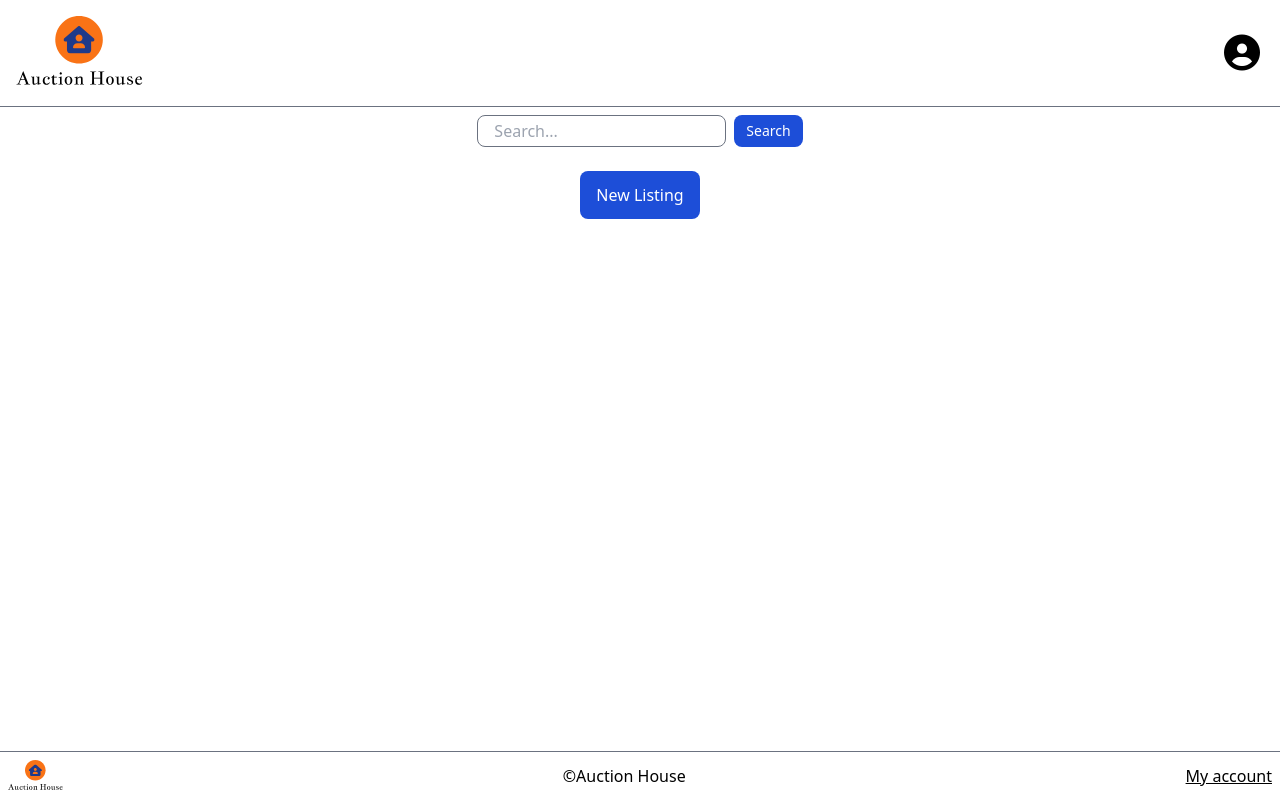
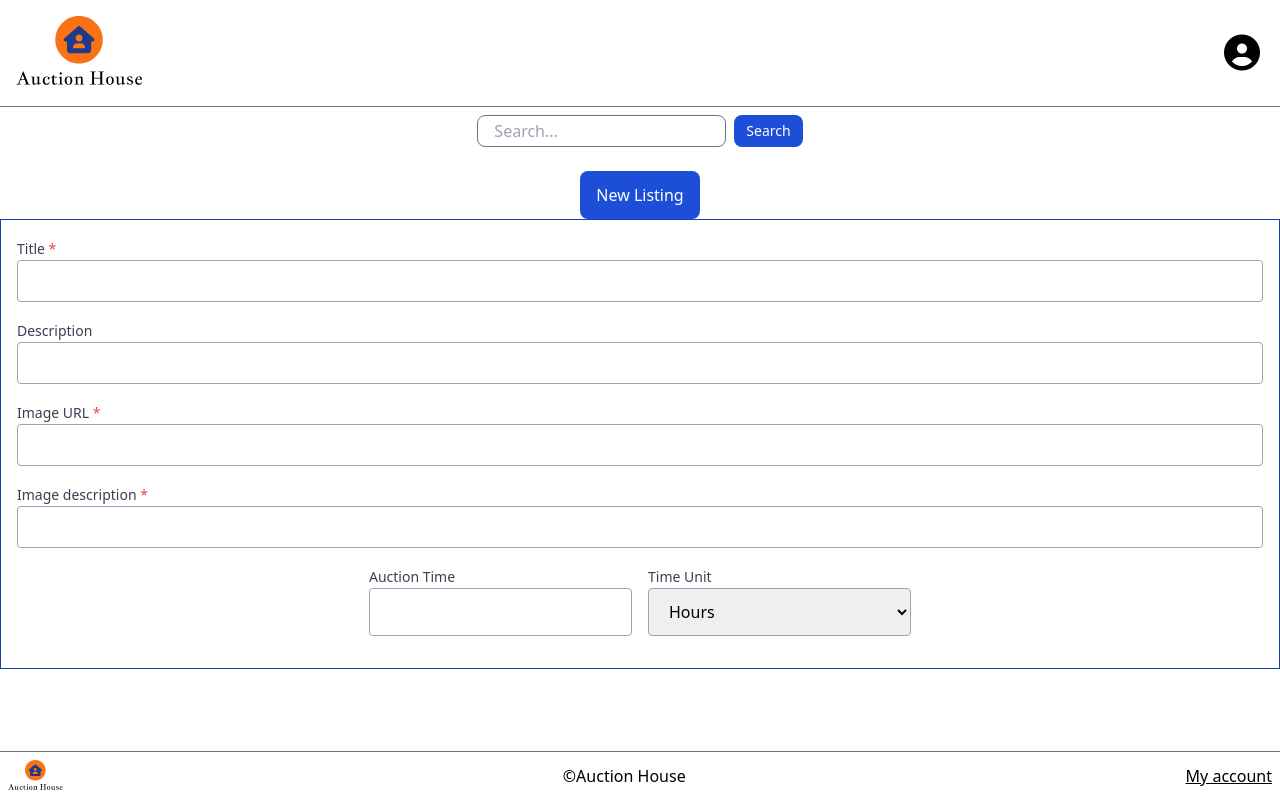
Before and after one commit to Bakek-lang/semester-project-2, a website built with Vite: page index.html in a window 1280 px wide. Built offline with nearby package versions, Linux system fonts and the light colour scheme; no server answers.

Commit message:
template

```diff
--- a/index.html
+++ b/index.html
@@ -124,6 +124,62 @@
           New Listing
         </button>
       </div>
+      <div class="flex flex-col border border-blue-800 items-center p-4">
+        <div class="mb-4 w-full">
+          <label for="title" class="text-sm font-medium text-gray-700"
+            >Title <span class="text-red-500">*</span></label
+          >
+          <input
+            type="text"
+            id="title"
+            class="border border-gray-400 rounded px-4 py-2 w-full"
+          />
+        </div>
+        <div class="mb-4 w-full">
+          <label for="description" class="text-sm font-medium text-gray-700"
+            >Description</label
+          >
+          <input
+            type="text"
+            class="border border-gray-400 rounded px-4 py-2 w-full"
+            id="description"
+          />
+        </div>
+        <div class="mb-4 w-full">
+          <label for="mediaUrl" class="text-sm font-medium text-gray-700"
+            >Image URL <span class="text-red-500">*</span></label
+          >
+          <input
+            type="url"
+            class="border border-gray-400 rounded px-4 py-2 w-full"
+            id="mediaUrl"
+          />
+        </div>
+        <div class="mb-4 w-full">
+          <label for="mediaAlt" class="text-sm font-medium text-gray-700"
+            >Image description <span class="text-red-500">*</span></label
+          >
+          <input
+            type="text"
+            class="border border-gray-400 rounded px-4 py-2 w-full"
+            id="mediaAlt"
+          />
+        </div>
+        <div class="mx-auto bg-blue flex justify-between gap-x-4">
+          <div class="mb-4 w-full">
+            <label for="duration" class="text-sm font-medium text-gray-700">Auction Time</label>
+            <input type="number" id="duration" class="border border-gray-400 rounded px-4 py-2 w-full h-12">
+
+          </div>
+          <div class="mb-4 w-full">
+          <label for="unit" class="text-sm font-medium text-gray-700">Time Unit</label>
+          <select id="unit" class="border border-gray-400 rounded px-4 py-2 w-full h-12"
+          >
+            <option value="hours">Hours</option>
+            <option value="days">Days</option>
+            <option value="weeks">Weeks</option>
+          </select>
+        </div></div>
       <div
         data-attribute="container"
         class="flex items-center justify-center flex-wrap"
```
